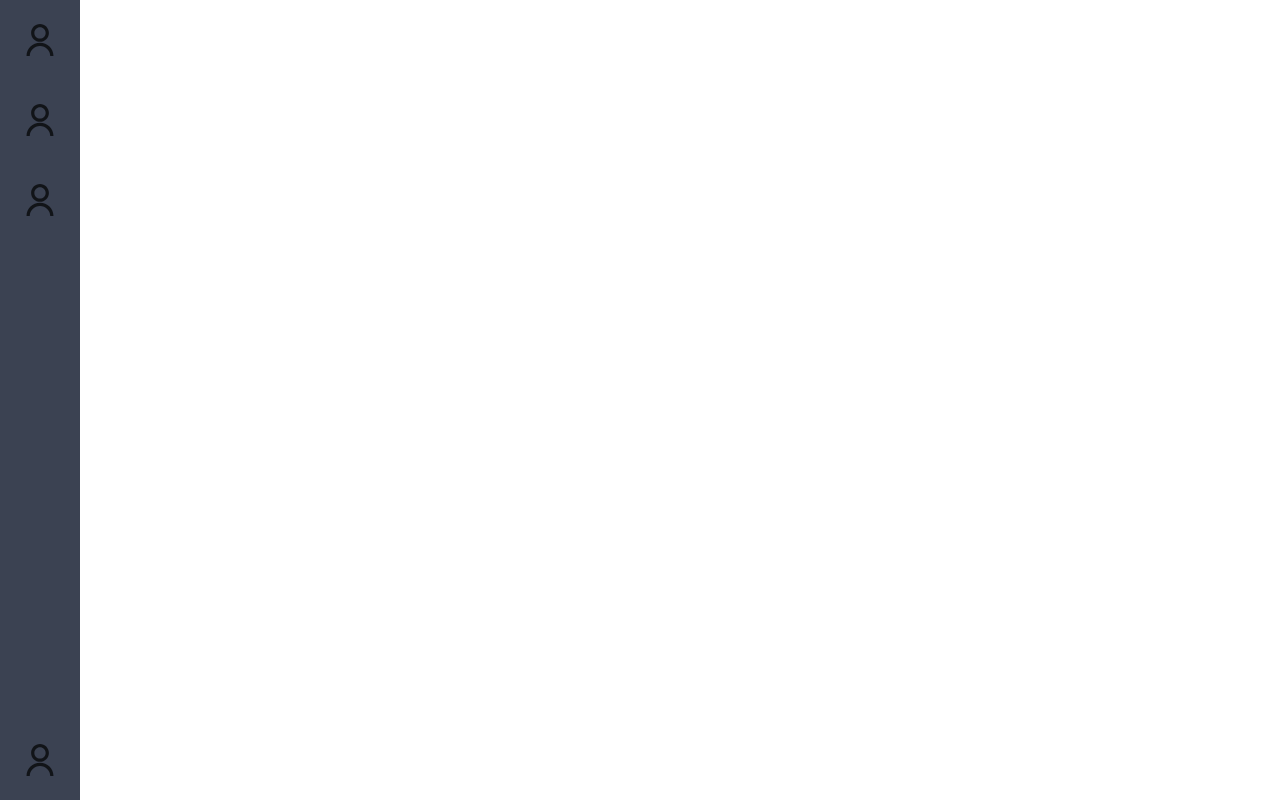
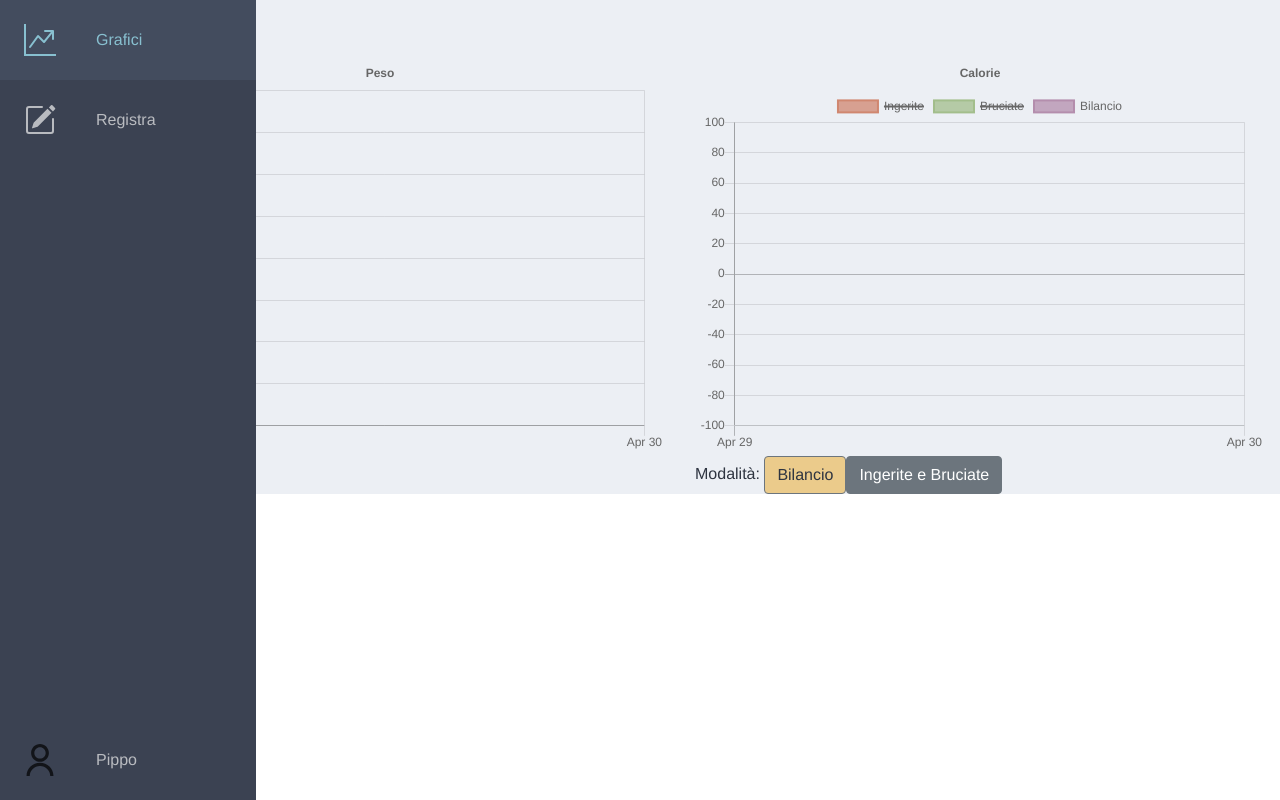
Before and after one commit to Fulvio-P/fitnessapp, a Vue app in the folder front-end/: page /charts in a window 1280 px wide. Built offline with nearby package versions, Linux system fonts and the light colour scheme; no server answers.

Commit message:
Aggiunta view pagine grafici

```diff
--- a/front-end/src/App.vue
+++ b/front-end/src/App.vue
@@ -36,12 +36,19 @@ export default {
   --nord14: #a3be8c;
   --nord15: #b48ead;
 }
+
 #app {
   font-family: Avenir, Helvetica, Arial, sans-serif;
   -webkit-font-smoothing: antialiased;
   -moz-osx-font-smoothing: grayscale;
   background: #eceff4; /* nord 6 */
   color: #2e3440; /* nord 0 */
+}
+
+.sidebar-margin {
+  margin: 0;
+  padding: 0;
+  margin-left: 5rem;
 }
 
 /*
--- a/front-end/src/components/SideNavbar.vue
+++ b/front-end/src/components/SideNavbar.vue
@@ -2,27 +2,21 @@
   <nav class="SideNav">
     <ul class="SideNavList">
       <li class="SideNavItem">
-        <a href="#" class="SideNavLink">
-          <SvgTest class="centopercento luigi" />
-          <span class="LinkText">Luigi</span>
-        </a>
+        <router-link to="/charts" class="SideNavLink">
+          <BIconGraphUp class="centopercento" />
+          <span class="LinkText">Grafici</span>
+        </router-link>
       </li>
       <li class="SideNavItem">
         <a href="#" class="SideNavLink">
-          <SvgTest class="centopercento mario" />
-          <span class="LinkText">Mario</span>
+          <BIconPencilSquare class="centopercento" />
+          <span class="LinkText">Registra</span>
         </a>
       </li>
       <li class="SideNavItem">
         <a href="#" class="SideNavLink">
           <SvgTest class="centopercento pippo" />
           <span class="LinkText">Pippo</span>
-        </a>
-      </li>
-      <li class="SideNavItem">
-        <a href="#" class="SideNavLink">
-          <SvgTest class="centopercento paperino" />
-          <span class="LinkText">Paperino</span>
         </a>
       </li>
     </ul>
@@ -32,10 +26,13 @@
 <script>
 //import SvgTest from "@/components/SvgTest.vue";
 import SvgTest from "../assets/icons/user-profile.svg";
+import { BIconGraphUp, BIconPencilSquare } from "bootstrap-vue";
 export default {
   name: "SideNav",
   components: {
-    SvgTest
+    SvgTest,
+    BIconGraphUp,
+    BIconPencilSquare
   }
 };
 </script>
--- a/front-end/src/router/index.js
+++ b/front-end/src/router/index.js
@@ -23,7 +23,12 @@ const routes = [
     path: "/profile",
     name: "Profile",
     component: () => import("../views/Profile.vue")
-  }
+  },
+  {
+    path: "/charts",
+    name: "Charts",
+    component: () => import("../views/Charts.vue")
+  },
 ];
 
 const router = new VueRouter({
--- a/front-end/src/views/About.vue
+++ b/front-end/src/views/About.vue
@@ -1,6 +1,6 @@
 <template>
   <div class="about">
-    <div class="body">
+    <div class="body sidebar-margin">
       <h1>This is an about page</h1>
       <p>Usiamo questa pagina per i test</p>
       <p>
@@ -29,9 +29,5 @@ export default {
 </script>
 
 <style scoped>
-.body {
-  margin: 0;
-  padding: 0;
-  margin-left: 5rem;
-}
+
 </style>
--- /dev/null
+++ b/front-end/src/views/Charts.vue
@@ -0,0 +1,16 @@
+<template>
+    <div class="chartsview sidebar-margin">
+        <h1>Grafici</h1>
+        <ChartsPage />
+    </div>
+</template>
+
+<script>
+import ChartsPage from "@/components/ChartsPage.vue"
+export default {
+    name: "Charts",
+    components: {
+        ChartsPage
+    }
+}
+</script>
```
